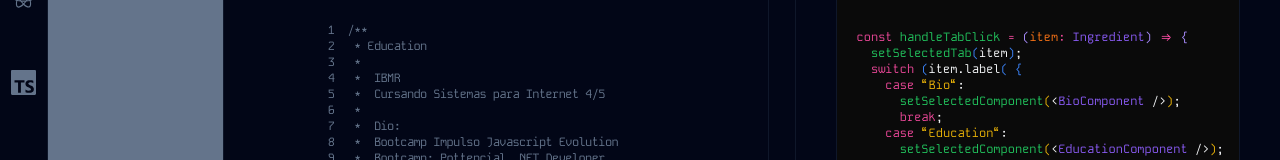
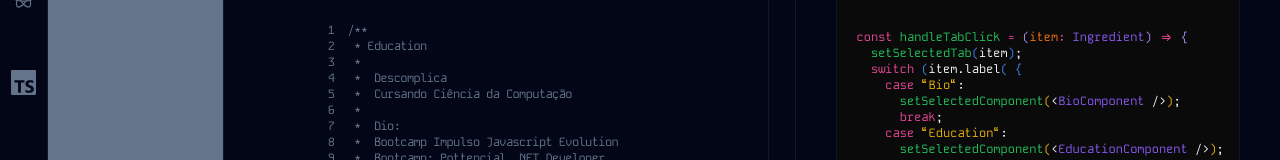
Before and after one commit to Joseffs/Caio_Josef, a Next.js app: page /About in a window 1280 px wide. Both pictures are taken after a click on the item "Education". Shown: the part 275-435 px from the top of the page. Built offline with nearby package versions, Linux system fonts and the light colour scheme.

Commit message:
Edit Education in About

```diff
--- a/src/app/About/components/EducationComponent.tsx
+++ b/src/app/About/components/EducationComponent.tsx
@@ -9,8 +9,8 @@ export const EducationComponent = () => {
             <p>&nbsp;1&nbsp;&nbsp;{'/**'}</p>
             <p>&nbsp;2&nbsp;&nbsp;&nbsp;{'*'}&nbsp;Education</p>
             <p>&nbsp;3&nbsp;&nbsp;&nbsp;{'*'}&nbsp;&nbsp;</p>
-            <p>&nbsp;4&nbsp;&nbsp;&nbsp;{'*'}&nbsp;&nbsp;IBMR</p>
-            <p>&nbsp;5&nbsp;&nbsp;&nbsp;{'*'}&nbsp;&nbsp;Cursando Sistemas para Internet 4/5</p>
+            <p>&nbsp;4&nbsp;&nbsp;&nbsp;{'*'}&nbsp;&nbsp;Descomplica</p>
+            <p>&nbsp;5&nbsp;&nbsp;&nbsp;{'*'}&nbsp;&nbsp;Cursando Ciência da Computação</p>
             <p>&nbsp;6&nbsp;&nbsp;&nbsp;{'*'}&nbsp;&nbsp;</p>
             <p>&nbsp;7&nbsp;&nbsp;&nbsp;{'*'}&nbsp;&nbsp;Dio:</p>
             <p>&nbsp;8&nbsp;&nbsp;&nbsp;{'*'}&nbsp;&nbsp;Bootcamp Impulso Javascript Evolution</p>
```
